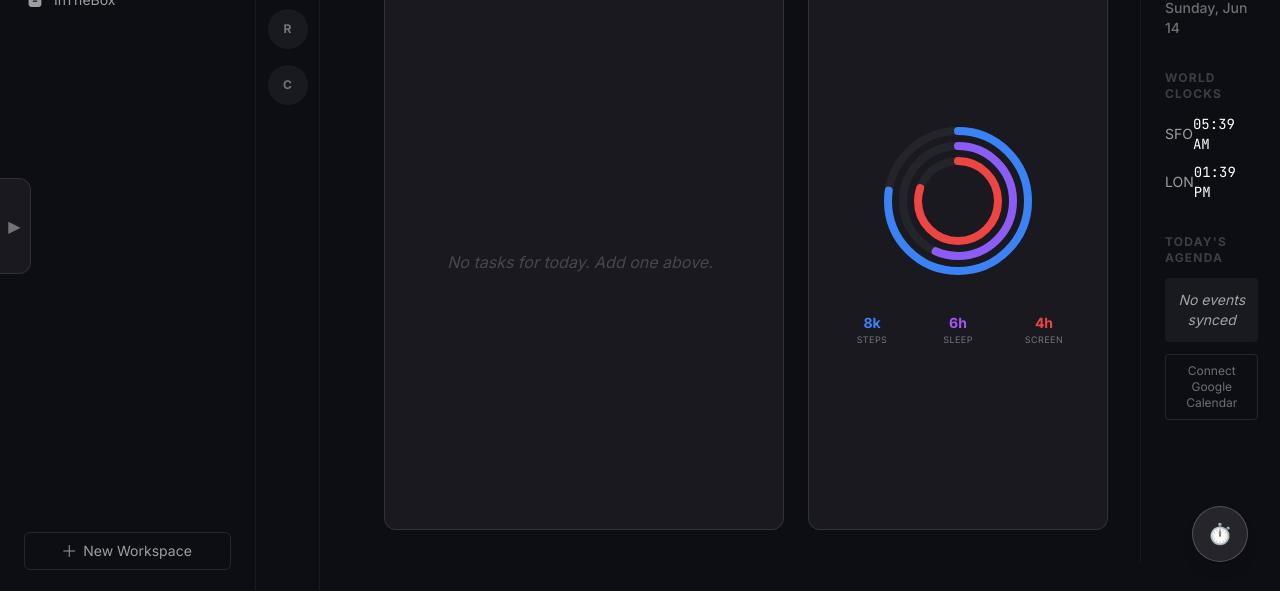
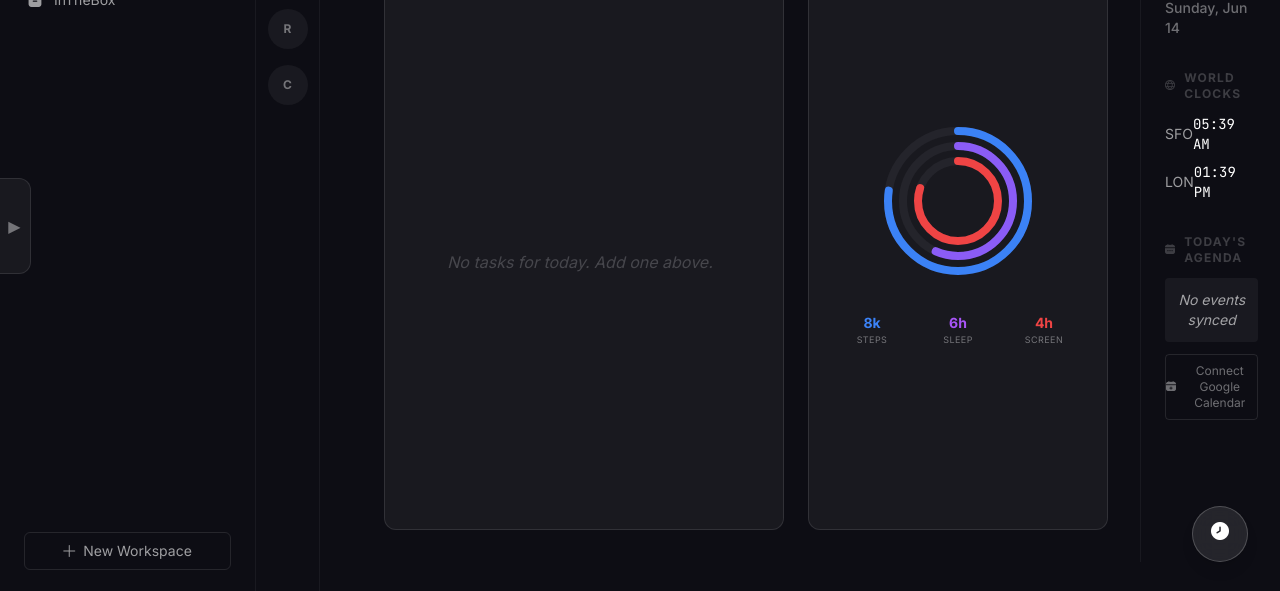
Before and after one commit to ishankumax/ProdOS, a Next.js app: page / in a window 1280 px wide. Shown: the part 206-797 px from the top of the page. Built offline with nearby package versions, Linux system fonts and the light colour scheme.

Commit message:
style: replace clock, calculator and calendar emojis with Flaticon UIcons

```diff
--- a/components/layout/RightPanel.tsx
+++ b/components/layout/RightPanel.tsx
@@ -20,7 +20,9 @@ export default function RightPanel() {
       </div>
 
       <div className="mb-8">
-        <h3 className="text-xs font-bold tracking-widest text-white/20 uppercase mb-3">World Clocks</h3>
+        <h3 className="text-xs font-bold tracking-widest text-white/20 uppercase mb-3 flex items-center">
+          <i className="fi fi-sr-globe mr-2 text-[10px]"></i> World Clocks
+        </h3>
         <div className="space-y-2">
           <div className="flex justify-between items-center text-sm">
             <span className="text-white/60">SFO</span>
@@ -34,12 +36,14 @@ export default function RightPanel() {
       </div>
 
       <div>
-        <h3 className="text-xs font-bold tracking-widest text-white/20 uppercase mb-3">Today&apos;s Agenda</h3>
+        <h3 className="text-xs font-bold tracking-widest text-white/20 uppercase mb-3 flex items-center">
+          <i className="fi fi-sr-calendar mr-2 text-[10px]"></i> Today&apos;s Agenda
+        </h3>
         <div className="p-3 bg-white/5 rounded text-sm text-white/60 text-center italic">
           No events synced
         </div>
-        <button className="w-full mt-3 py-2 border border-white/10 rounded text-xs text-white/40 hover:text-white hover:bg-white/5 transition-colors">
-          Connect Google Calendar
+        <button className="w-full mt-3 py-2 border border-white/10 rounded text-xs text-white/40 hover:text-white hover:bg-white/5 transition-colors flex items-center justify-center gap-1.5">
+          <i className="fi fi-sr-calendar-plus text-[10px]"></i> Connect Google Calendar
         </button>
       </div>
     </aside>
--- a/components/layout/Shell.tsx
+++ b/components/layout/Shell.tsx
@@ -36,9 +36,9 @@ export default function Shell({ children, activeWorkspace, onWorkspaceChange }:
         <div className="absolute bottom-8 right-8">
           <button className="w-14 h-14 bg-white/10 hover:bg-white/20 border border-white/20 rounded-full flex items-center justify-center shadow-lg transition-all backdrop-blur-md">
             {activeWorkspace === "Financial Dashboard" ? (
-              <span className="text-xl">🧮</span> // Calculator
+              <i className="fi fi-sr-calculator text-lg text-white"></i>
             ) : (
-              <span className="text-xl">⏱️</span> // Pomodoro Timer
+              <i className="fi fi-sr-clock text-lg text-white"></i>
             )}
           </button>
         </div>
```
